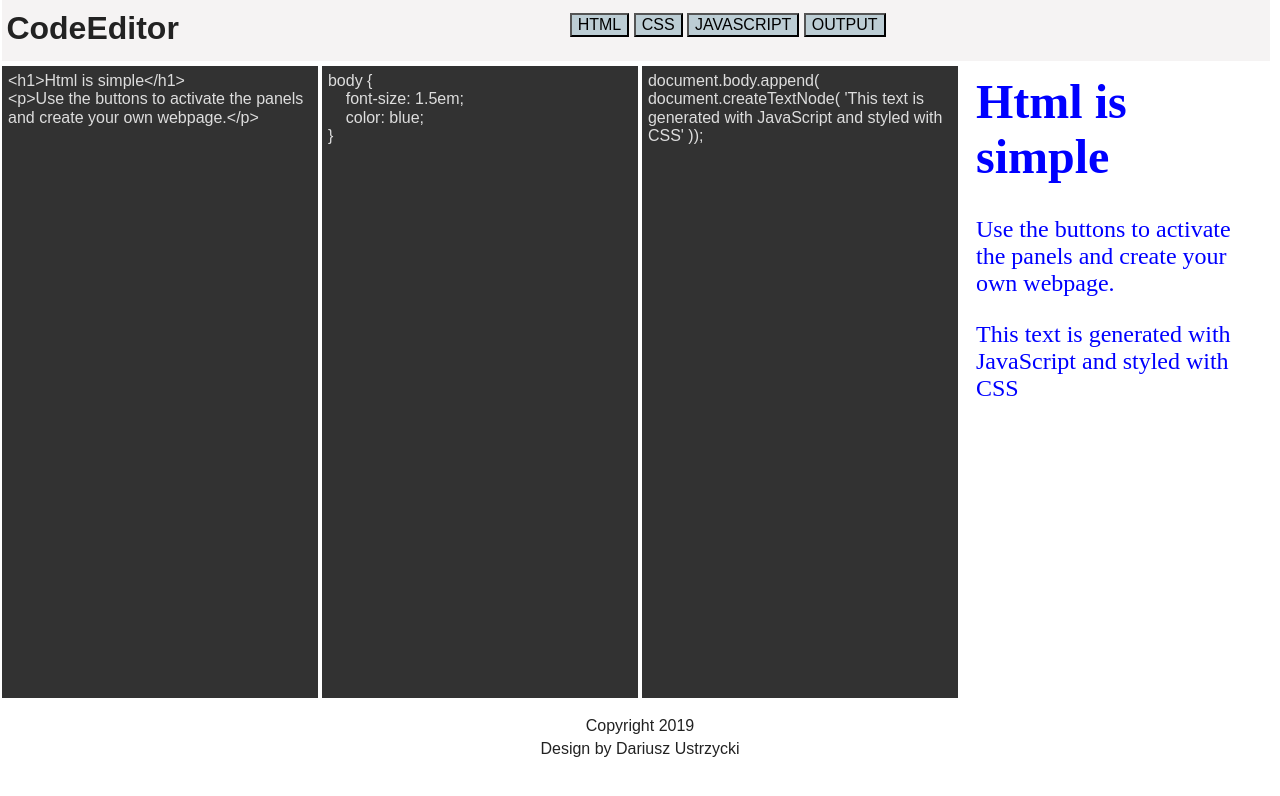
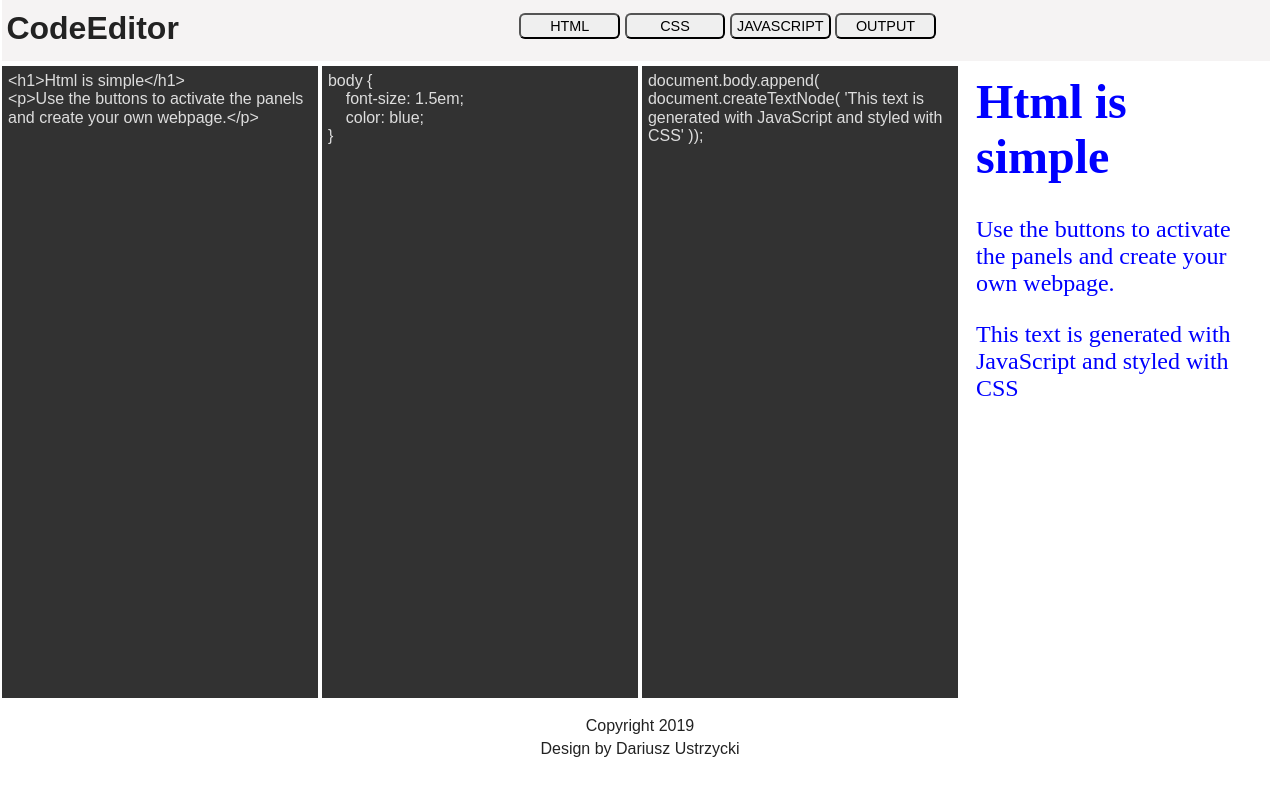
Before and after one commit to darco2018/code-editor, a website: page src/index.html in a window 1280 px wide. Drawn offline with nearby package versions, Linux system fonts and the light colour scheme.

Commit message:
Replace ids with classes for buttons

```diff
--- a/src/index.html
+++ b/src/index.html
@@ -26,10 +26,10 @@
     <header>
       <h1 id="page-title">CodeEditor</h1>
       <nav id="nav-primary">
-        <button class="btn-primary active" id="btn-html">HTML</button>
-        <button class="btn-primary active" id="btn-css">CSS</button>
-        <button class="btn-primary active" id="btn-js">JAVASCRIPT</button>
-        <button class="btn-primary active" id="btn-output">OUTPUT</button>
+        <button class="btn btn--html">HTML</button>
+        <button class="btn btn--css">CSS</button>
+        <button class="btn btn--js">JAVASCRIPT</button>
+        <button class="btn btn--output">OUTPUT</button>
       </nav>
     </header>
     <!-- // [END Header and Primary navigation ]-->
@@ -38,7 +38,7 @@
       <textarea class="panel panel--html"></textarea>
       <textarea class="panel panel--css"></textarea>
       <textarea class="panel panel--js"></textarea>
-      <iframe class="panel panel--result"></iframe>
+      <iframe class="panel panel--output"></iframe>
     </main>
 
     <!-- // [END content]  -->
```
